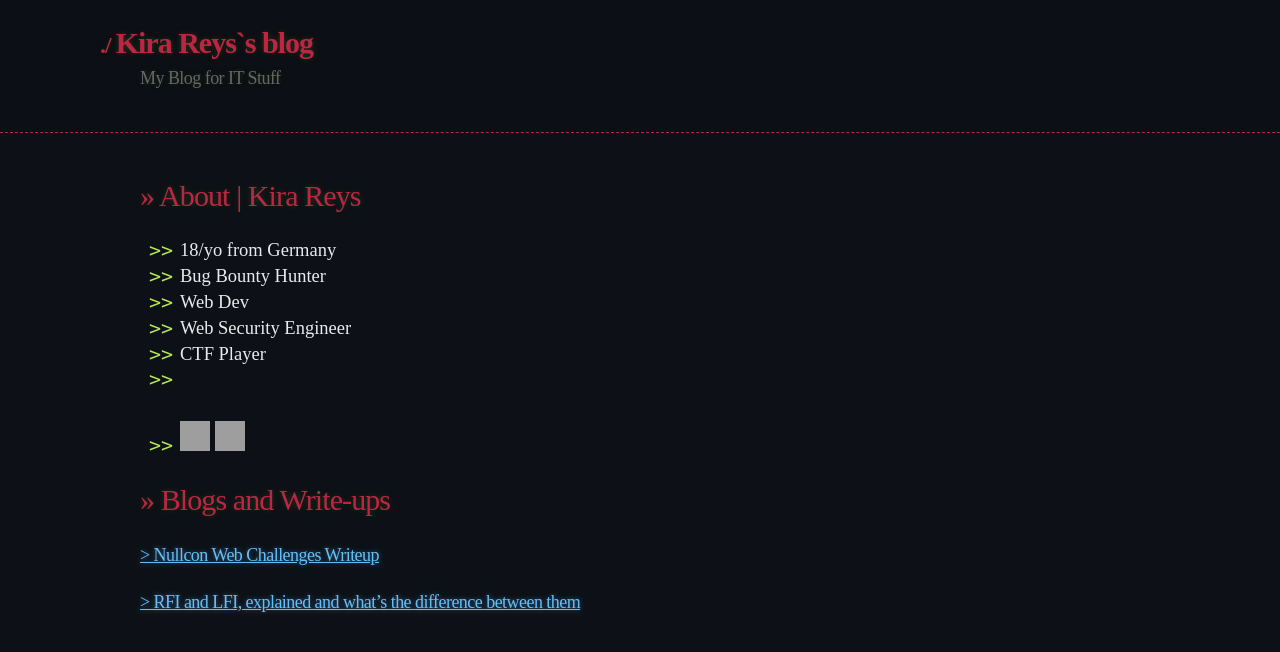
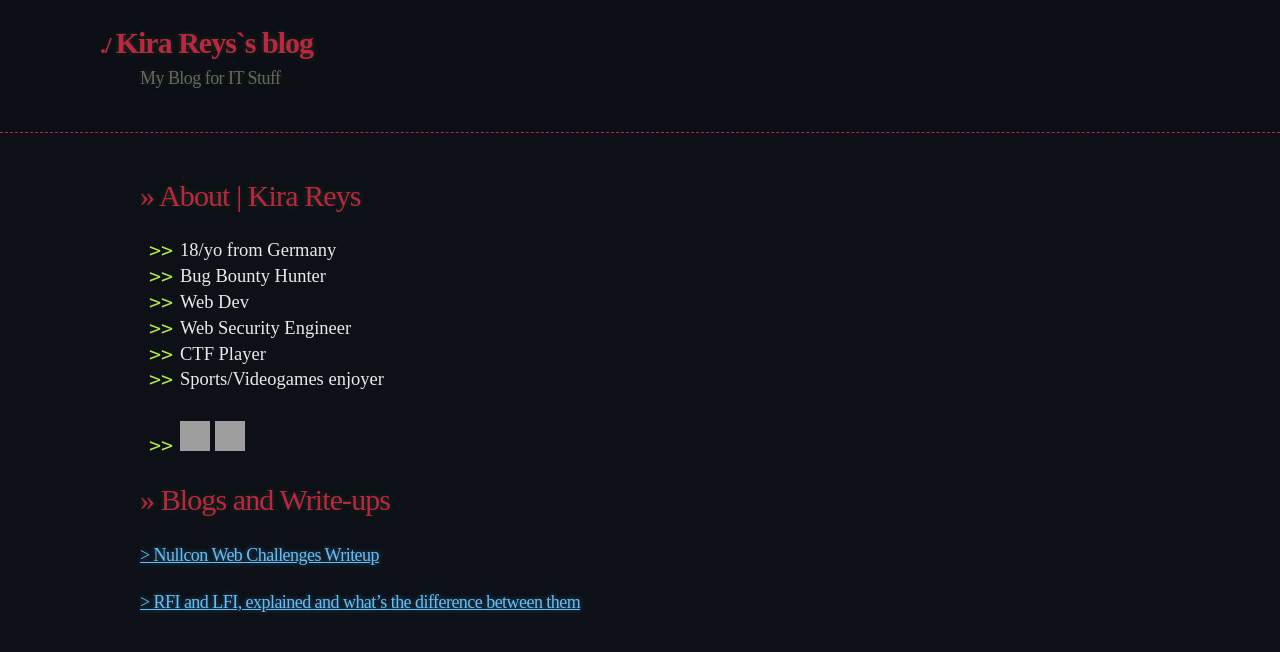
Before and after one commit to 20kilograma/blog, a Jekyll site: the page built from index.md, in a window 1280 px wide. Shown: the top 652 px of the page. Built offline with Jekyll 4.4.1, drawn with Linux system fonts in a browser that asks for light colours; some web fonts are replaced; our own code applies the rules of GitHub Pages for plain Markdown files; grey boxes are pictures that could not be loaded.

Commit message:
Update index.md

```diff
--- a/index.md
+++ b/index.md
@@ -6,7 +6,7 @@
   <li>Web Dev</li>
   <li>Web Security Engineer</li>
   <li>CTF Player</li>
-  <li></li>
+  <li>Sports/Videogames enjoyer</li>
   <br>
   <li><a href=""><img width=30 height=30 src="https://images.crunchbase.com/image/upload/c_lpad,f_auto,q_auto:eco,dpr_1/dgsrzgjf4paklpbom6uj"></a>
   <a target="_blank" href="https://twitter.com/kirareysV2"><img width=30 height=30 src="https://static.dezeen.com/uploads/2023/07/x-logo-twitter-elon-musk_dezeen_2364_col_0.jpg"></a></li>
```
